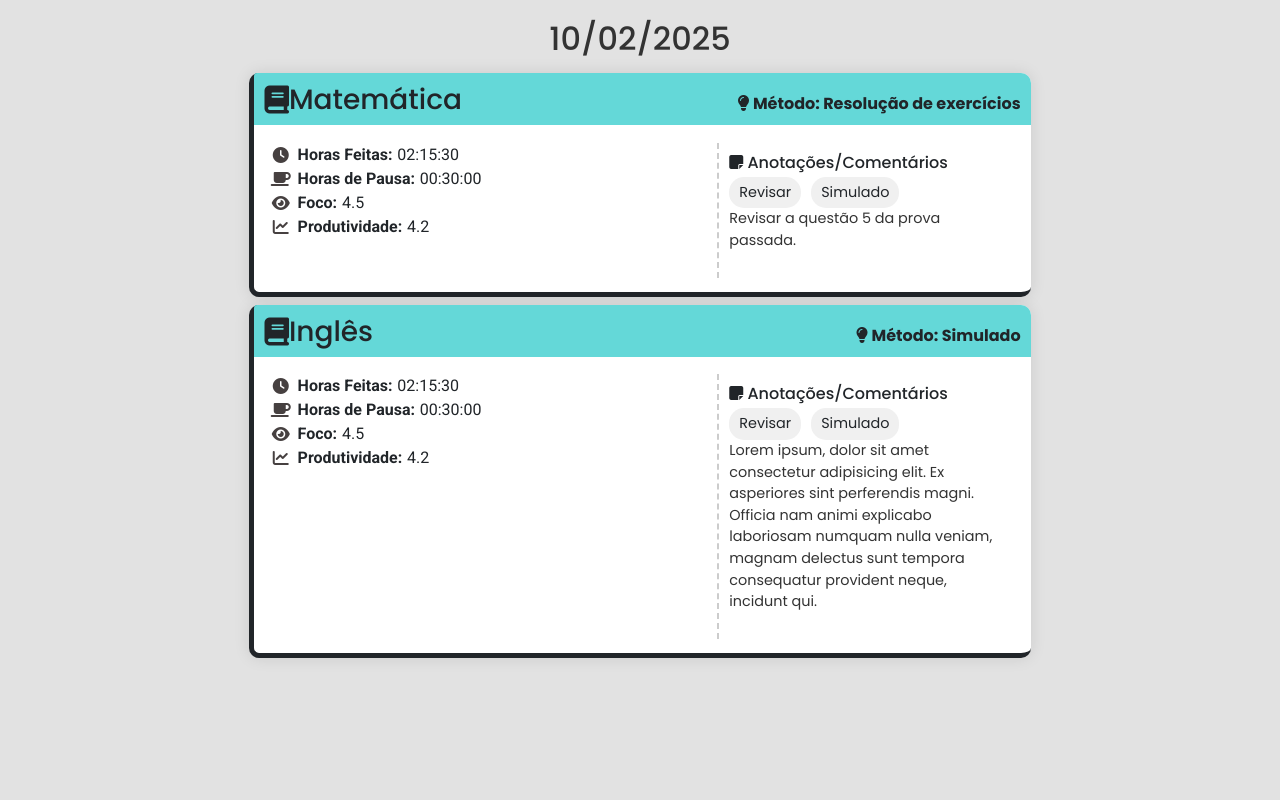
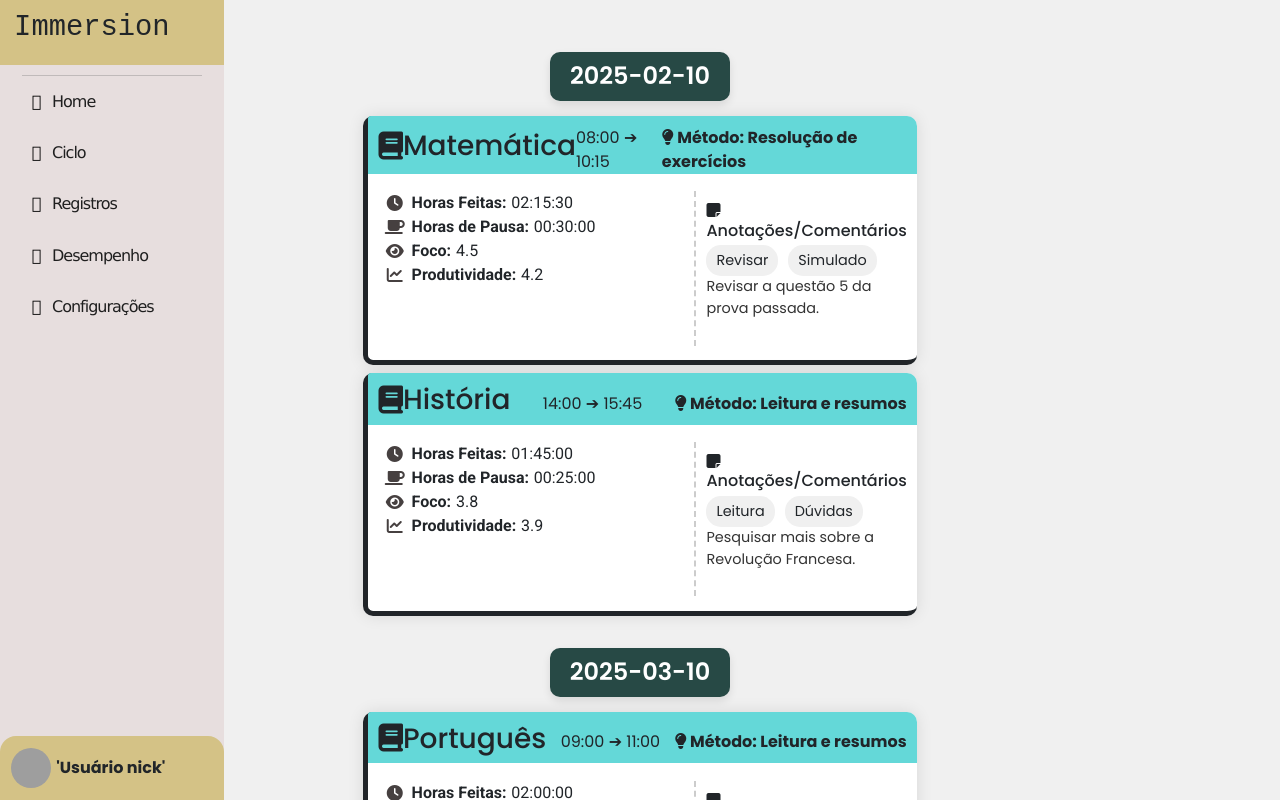
Before and after one commit to FreitassPedro/Immersion, a React (Vite) app in the folder frontend/: page /history in a window 1280 px wide. Shown: the top 800 px of the page. Built offline with nearby package versions, Linux system fonts and the light colour scheme; grey boxes are pictures that could not be loaded.

Commit message:
feat: Agrupamento automatico CicloHistory

```diff
--- a/frontend/src/components/CicloHistory/index.tsx
+++ b/frontend/src/components/CicloHistory/index.tsx
@@ -1,60 +1,63 @@
 import styles from './styles.module.css';
+import { cicloHistoryItems } from '../../data/cicloRegistros';
+import { useMemo } from 'react';
+import { SideBar } from '../SideBar';
 
 const CicloHistory = () => {
+
+    const agruparPorData = useMemo(() => {
+        return cicloHistoryItems.reduce((acc, item) => {
+            if (!acc[item.data]) {
+                acc[item.data] = [];
+            }
+            acc[item.data].push(item);
+            return acc;
+        }, {} as Record<string, typeof cicloHistoryItems>);
+    }, [cicloHistoryItems]);
+
     return (
+        <>
+            <SideBar />
             <div className={styles.mycontainer}>
                 <div className={styles.dateGroup}>
-                <h2>10/02/2025</h2>
-
+                    {Object.entries(agruparPorData).map(([data, registros]) => (
+                        <div key={data} className={styles.dateGroup}>
+                            <h2>{data}</h2>
                             <div className={styles.cardGroup}>
-                    <div className={styles.card}>
+                                {registros.map((registro, index) => (
+                                    <div key={index} className={styles.card}>
                                         <div className={styles.cardTitle}>
-                            <h3><i className="fas fa-book"></i>Matemática</h3>
-                            <strong><i className="fas fa-lightbulb" /> Método: Resolução de exercícios</strong>
+                                            <h3><i className="fas fa-book"></i>{registro.materia}</h3>
+                                            <span>{registro.dataInicio} ➔ {registro.dataFim}</span>
+                                            <strong><i className="fas fa-lightbulb" /> Método: {registro.metodo}</strong>
                                         </div>
                                         <div className={styles.cardContent}>
                                             <div className={styles.cardGeneral}>
-                                <div className={styles.cardItem}><i className="fas fa-clock" /><strong>Horas Feitas:</strong> 02:15:30</div>
-                                <div className={styles.cardItem}><i className="fas fa-coffee" /><strong>Horas de Pausa:</strong> 00:30:00</div>
-                                <div className={styles.cardItem}><i className="fas fa-eye" /><strong>Foco:</strong> 4.5</div>
-                                <div className={styles.cardItem}><i className="fas fa-chart-line" /><strong>Produtividade:</strong> 4.2</div>
+                                                <div className={styles.cardItem}><i className="fas fa-clock" /><strong>Horas Feitas:</strong> {registro.horasFeitas}</div>
+                                                <div className={styles.cardItem}><i className="fas fa-coffee" /><strong>Horas de Pausa:</strong> {registro.horasPausa}</div>
+                                                <div className={styles.cardItem}><i className="fas fa-eye" /><strong>Foco:</strong> {registro.foco}</div>
+                                                <div className={styles.cardItem}><i className="fas fa-chart-line" /><strong>Produtividade:</strong> {registro.produtividade}</div>
                                             </div>
                                             <div className={styles.notes}>
                                                 <h4><i className="fas fa-sticky-note"></i> Anotações/Comentários</h4>
                                                 <div className={styles.tags}>
-                                    <span>Revisar</span>
-                                    <span>Simulado</span>
+                                                    {registro.tags.map((tag, tagIndex) => (
+                                                        <span key={tagIndex}>{tag}</span>
+                                                    ))}
                                                 </div>
-                                <p>Revisar a questão 5 da prova passada.</p>
-                            </div>
-                        </div>
-                    </div>
-                    <div className={styles.card}>
-                        <div className={styles.cardTitle}>
-                            <h3><i className="fas fa-book"></i>Inglês</h3>
-                            <strong><i className="fas fa-lightbulb" /> Método: Simulado</strong>
-                        </div>
-                        <div className={styles.cardContent}>
-                            <div className={styles.cardGeneral}>
-                                <div className={styles.cardItem}><i className="fas fa-clock" /><strong>Horas Feitas:</strong> 02:15:30</div>
-                                <div className={styles.cardItem}><i className="fas fa-coffee" /><strong>Horas de Pausa:</strong> 00:30:00</div>
-                                <div className={styles.cardItem}><i className="fas fa-eye" /><strong>Foco:</strong> 4.5</div>
-                                <div className={styles.cardItem}><i className="fas fa-chart-line" /><strong>Produtividade:</strong> 4.2</div>
-                            </div>
-                            <div className={styles.notes}>
-                                <h4><i className="fas fa-sticky-note"></i> Anotações/Comentários</h4>
-                                <div className={styles.tags}>
-                                    <span>Revisar</span>
-                                    <span>Simulado</span>
-                                </div>
-                                <p>Lorem ipsum, dolor sit amet consectetur adipisicing elit. Ex asperiores sint perferendis magni. Officia nam animi explicabo laboriosam numquam nulla veniam, magnam delectus sunt tempora consequatur provident neque, incidunt qui.</p>
-                            </div>
+                                                <p>{registro.anotacoes}</p>
                                             </div>
                                         </div>
                                     </div>
 
+                                ))}
                             </div>
                         </div>
+
+                    ))}
+                </div>
+            </div>
+        </>
     );
 }
 
--- a/frontend/src/components/CicloHistory/styles.module.css
+++ b/frontend/src/components/CicloHistory/styles.module.css
@@ -2,7 +2,7 @@ body {
     font-family: 'Poppins', sans-serif;
     margin: 0;
     padding: 0;
-    background-color: #e2e2e2;
+    background-color: #f0f0f0;
 }
 
 .mycontainer {
@@ -13,14 +13,27 @@ body {
 }
 
 .dateGroup {
+    padding: 1rem;
     width: 70%;
     justify-items: center;
 }
 
+.hr {
+    width: 100%;
+    height: 1px;
+    background-color: #ccc;
+    margin: 10px 0;
+}
 .dateGroup h2 {
     text-align: center;
     margin-bottom: 15px;
-    color: #333;
+    color: #fff;
+    background-color: #274945; /* Cor de fundo */
+    padding: 10px 20px; /* Espaçamento interno */
+    border-radius: 10px; /* Bordas arredondadas */
+    box-shadow: 0 4px 8px rgba(0, 0, 0, 0.1); /* Sombra */
+    font-size: 1.5rem; /* Tamanho da fonte */
+    font-weight: 600; /* Peso da fonte */
 }
 
 .card {
@@ -35,7 +48,6 @@ body {
     position: relative;
     width: 100%;
     height: auto;
-    max-width: 90%;
 }
 
 .cardGroup {
@@ -91,8 +103,6 @@ h3 {
     color: #464040;
 }
 
-
-
 .card .tags {
     display: flex;
     gap: 10px;
--- a/frontend/src/components/CicloRegister/TimeInput.tsx
+++ b/frontend/src/components/CicloRegister/TimeInput.tsx
@@ -1,4 +1,5 @@
 import { useEffect, useState } from "react";
+
 
 const TimeInput = ({ initialTime }:
     { initialTime: number }) => {
@@ -9,7 +10,7 @@ const TimeInput = ({ initialTime }:
 
     const [time, setTime] = useState<string>();
 
-    const handleTime = useEffect(() => {
+    useEffect(() => {
         if (initialTime > 0) {
             const h = Math.floor(initialTime / 3600);
             const m = Math.floor((initialTime % 3600) / 60);
--- a/frontend/src/components/CicloRegister/index.tsx
+++ b/frontend/src/components/CicloRegister/index.tsx
@@ -1,5 +1,5 @@
 import './styles.css';
-import React, { FC, FormEvent, useState } from 'react';
+import { FC, FormEvent, useState } from 'react';
 import { NovoRegistro } from './novoRegistro';
 import TimeInput from './TimeInput';
 
@@ -12,7 +12,7 @@ type CicloRegisterProps = {
     secondsDone: number;
 }
 
-export const CicloRegister: FC<CicloRegisterProps> = ({ isOpen, onClose, onSave, itemId, secondsDone}) => {
+export const CicloRegister: FC<CicloRegisterProps> = ({ isOpen, onClose, onSave, itemId, secondsDone }) => {
     const padraoDate = new Date();
     const [date, setDate] = useState(padraoDate.toISOString().split('T')[0]);
     if (!isOpen || itemId === null) {
@@ -31,6 +31,8 @@ export const CicloRegister: FC<CicloRegisterProps> = ({ isOpen, onClose, onSave,
         const novoRegistro: NovoRegistro = {
             id: itemId,
             data: form.date.value,
+            inicio: Date.now(),
+            fim: "12:59",
             materia: form.materia.value,
             horasPausa: form.horasPausa.value,
             horasFeitas: form.horasLiquidas.value,
@@ -38,7 +40,8 @@ export const CicloRegister: FC<CicloRegisterProps> = ({ isOpen, onClose, onSave,
             exerciciosAcertos: form.exerciciosAcertos.value,
             exerciciosFeitos: form.exerciciosFeitos.value,
             foco: form.foco.value,
-            produtividade: form.produtividade.value
+            produtividade: form.produtividade.value,
+            anotacoes: "Anotações"
         };
 
         console.log(novoRegistro);
@@ -56,14 +59,13 @@ export const CicloRegister: FC<CicloRegisterProps> = ({ isOpen, onClose, onSave,
                         <label>
                             <div className="input-group">
                                 <span>Data</span>
-
-                                <input type="date" placeholder="Selecione a data" name="date" value={date} onChange={handleDateChange}/>
+                                <input type="date" placeholder="Selecione a data" name="date" value={date} onChange={handleDateChange} />
                             </div>
                         </label>
                         <label>
                             <div className="input-group">
                                 <span>Liquido (hh:mm:ss)</span>
-                                <TimeInput initialTime={secondsDone}  />
+                                <TimeInput initialTime={secondsDone} />
                             </div>
                         </label>
                         <label>
@@ -78,7 +80,7 @@ export const CicloRegister: FC<CicloRegisterProps> = ({ isOpen, onClose, onSave,
                         <label>
                             <div className="input-group">
                                 <span>Matéria</span>
-                                <input type="text" placeholder="Digite a matéria" name="materia"/>
+                                <input type="text" placeholder="Digite a matéria" name="materia" />
                             </div>
                         </label>
                     </div>
@@ -118,13 +120,13 @@ export const CicloRegister: FC<CicloRegisterProps> = ({ isOpen, onClose, onSave,
                         <label>
                             <div className="input-group">
                                 <span>Exercícios feitos</span>
-                                <input type="number" placeholder="Digite o número de exercícios" name="exerciciosFeitos"/>
+                                <input type="number" placeholder="Digite o número de exercícios" name="exerciciosFeitos" />
                             </div>
                         </label>
                         <label>
                             <div className="input-group">
                                 <span>Acertos</span>
-                                <input type="number" placeholder="Digite o número de acertos"  name="exerciciosAcertos"/>
+                                <input type="number" placeholder="Digite o número de acertos" name="exerciciosAcertos" />
                             </div>
                         </label>
                     </div>
@@ -132,7 +134,7 @@ export const CicloRegister: FC<CicloRegisterProps> = ({ isOpen, onClose, onSave,
                         <label>
                             <div className="input-group">
                                 <span>Foco</span>
-                                <input type="range" min="1" max="5" step="0.5" name="foco"/> {/* Range não tem placeholder */}
+                                <input type="range" min="1" max="5" step="0.5" name="foco" /> {/* Range não tem placeholder */}
                             </div>
                         </label>
                         <label>
@@ -142,10 +144,19 @@ export const CicloRegister: FC<CicloRegisterProps> = ({ isOpen, onClose, onSave,
                             </div>
                         </label>
                     </div>
+                    <div className='form-group'>
+                        <label>
+                            <div className="input-group">
+                                <span>Anotações</span>
+                                <textarea placeholder="Digite suas anotações" name="anotacoes"></textarea>
+                            </div>
+                        </label>
+                    </div>
                     <div className="form-actions">
                         <button type="button" onClick={onClose}>Cancel</button>
                         <button type="submit">Registrar</button>
                     </div>
+
                 </form>
             </div>
         </div>
--- a/frontend/src/components/CicloRegister/novoRegistro.ts
+++ b/frontend/src/components/CicloRegister/novoRegistro.ts
@@ -1,6 +1,8 @@
 export type NovoRegistro = {
     id: number,
     data: string,
+    inicio: Date,
+    fim: Date,
     materia: string,
     horasPausa: string,
     horasFeitas: string,
@@ -8,5 +10,6 @@ export type NovoRegistro = {
     exerciciosFeitos: number,
     exerciciosAcertos: number
     foco: number,
-    produtividade: number
+    produtividade: number,
+    anotacoes: string
 }
--- a/frontend/src/data/cicloRegistros.ts
+++ b/frontend/src/data/cicloRegistros.ts
@@ -2,6 +2,8 @@ interface Registro {
     id: number;
     data: string;
     materia: string;
+    dataInicio: string,
+    dataFim: string,
     horasPausa: string;
     horasFeitas: string;
     metodo: string;
@@ -18,6 +20,8 @@ export const cicloHistoryItems: Registro[] = [
       id: 1,
       data: "2025-02-10",
       materia: "Matemática",
+      dataInicio: "08:00",
+      dataFim: "10:15",
       horasPausa: "00:30:00",
       horasFeitas: "02:15:30",
       metodo: "Resolução de exercícios",
@@ -32,6 +36,8 @@ export const cicloHistoryItems: Registro[] = [
       id: 2,
       data: "2025-02-10",
       materia: "História",
+      dataInicio: "14:00",
+      dataFim: "15:45",
       horasPausa: "00:25:00",
       horasFeitas: "01:45:00",
       metodo: "Leitura e resumos",
@@ -45,6 +51,8 @@ export const cicloHistoryItems: Registro[] = [
       id: 3,
       data: "2025-03-10",
       materia: "Português",
+      dataInicio: "09:00",
+      dataFim: "11:00",
       horasPausa: "00:20:00",
       horasFeitas: "02:00:00",
       metodo: "Leitura e resumos",
--- a/frontend/src/routes/routes.tsx
+++ b/frontend/src/routes/routes.tsx
@@ -4,7 +4,6 @@ import { Home } from '../pages/Home';
 import { Ciclo } from '../pages/Ciclo';
 import { SideBar } from '../components/SideBar';
 import CicloHistory from '../components/CicloHistory';
-import { CicloStopwatch } from '../components/CicloStopwatch';
 
 
 
@@ -18,7 +17,6 @@ export const AppRoutes = () => {
                 <Route path="/sidebar" element={<SideBar />} />
                 <Route path="/history" element={<CicloHistory />} />
 
-                <Route path="teste/pomodoro" element={<CicloStopwatch/>} />
                 <Route path="*" element={<Navigate to="/home" />} />
             </Routes>
         </BrowserRouter>
```
Lines whose indentation alone changed are shown as unchanged.
